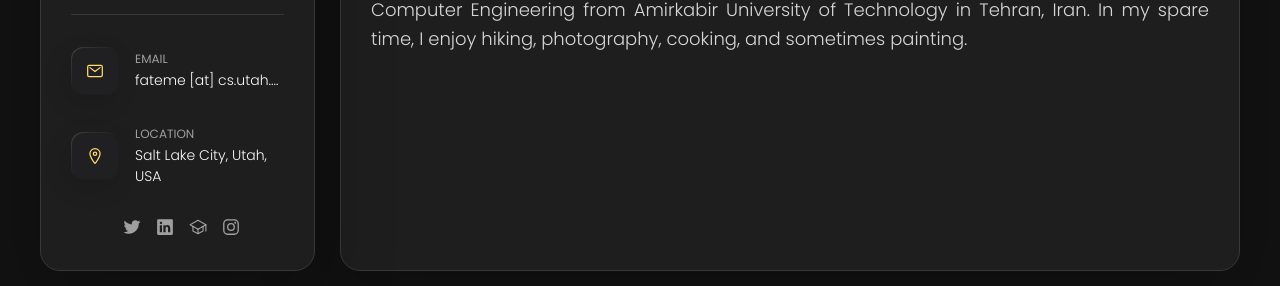
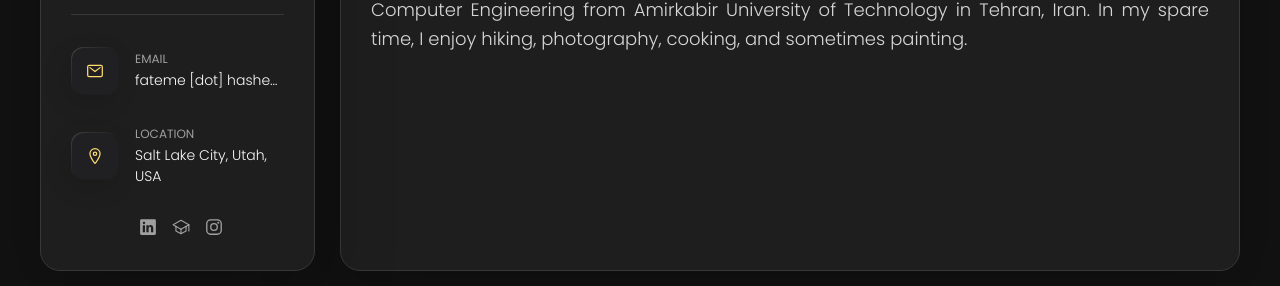
Before and after one commit to fateme-hshm96/fateme-hshm96.github.io, a plain HTML site: page index.html in a window 1280 px wide. Shown: the part 343-629 px from the top of the page. Drawn offline with nearby package versions, Linux system fonts and the light colour scheme.

Commit message:
Update index.html

```diff
--- a/index.html
+++ b/index.html
@@ -74,7 +74,7 @@
             <div class="contact-info">
               <p class="contact-title">Email</p>
 
-              <a href="mailto:fateme@cs.utah.edu" class="contact-link">fateme [at] cs.utah.edu</a>
+              <a href="mailto:fateme.hashemi@utah.edu" class="contact-link">fateme [dot] hashemi [at] utah.edu</a>
             </div>
 
           </li>
@@ -135,11 +135,11 @@
             </a>
           </li> -->
 
-          <li class="social-item">
+         <!--  <li class="social-item">
             <a href="https://twitter.com/fatemehc__" target="_blank" class="social-link">
               <ion-icon name="logo-twitter"></ion-icon>
             </a>
-          </li>
+          </li> -->
 
           <li class="social-item">
             <a href="https://www.linkedin.com/in/fatemehc/" target="_blank" class="social-link">
@@ -190,12 +190,15 @@
             <button class="navbar-link" data-nav-link>Publications</button>
           </li>
 
+          <!-- <li class="navbar-item">
+            <button class="navbar-link" data-nav-link>Research</button>
+          </li> -->
 
           <li class="navbar-item">
             <button class="navbar-link" data-nav-link>Resume</button>
           </li>
 
-    <!-- <li class="navbar-item">
+          <!-- <li class="navbar-item">
             <button class="navbar-link" data-nav-link>Contact</button>
           </li> -->
 
@@ -402,6 +405,51 @@
         </section>
 
       </article>
+
+
+
+
+
+
+
+
+
+
+
+
+      <!-- ---------------------------------------------------------------------------------------- -->
+      <!--
+        - #RESEARCH
+      -->
+
+      <!-- <article class="resume" data-page="research">
+        <header>
+          <h2 class="h2 article-title">Research</h2>
+        </header>
+
+        <section>
+          <ul class="skills-list content-card">
+
+            <li class="skills-item">
+              <div class="title-wrapper">
+                <p class="pubs_text"> xxxxx
+                  </br>
+                  xxxxxx
+                </p>
+
+              </div>
+            </li>
+
+        </section>
+
+      </article> -->
+
+
+
+
+
+
+
 
 
       <!-- ---------------------------------------------------------------------------------------- -->
```
